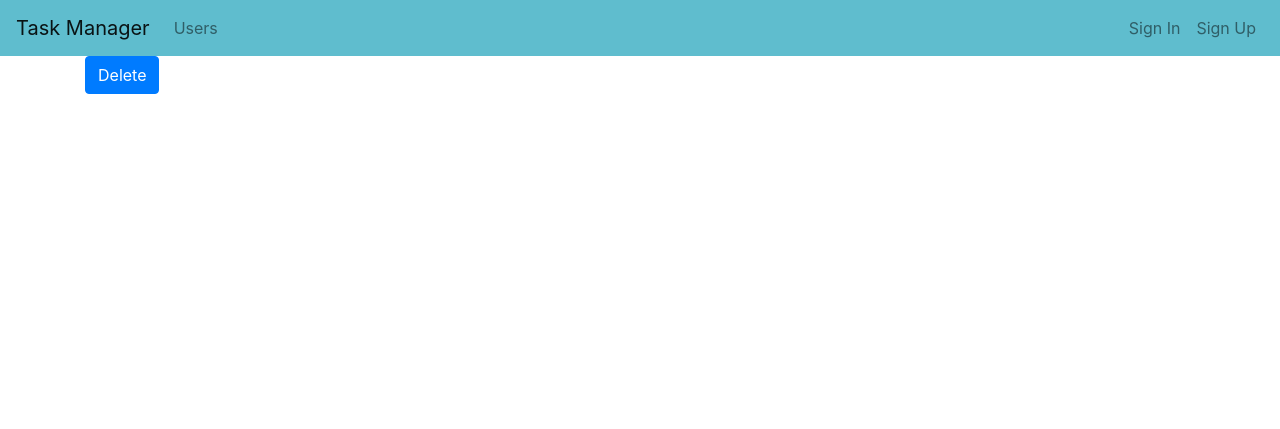
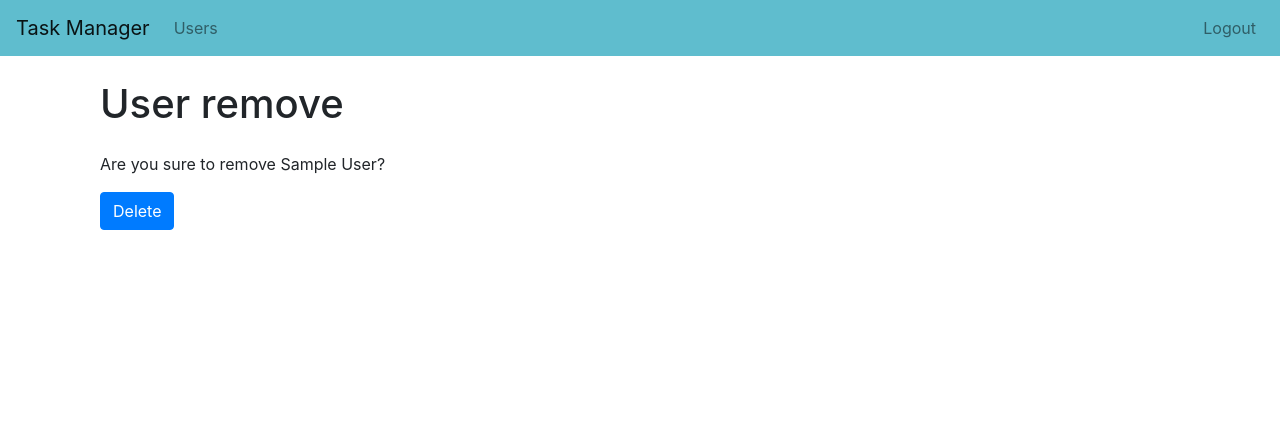
Before and after one commit to jespy666/python-project-52, a Django app: page /users/1/delete/ in a window 1280 px wide. Shown: the top 429 px of the page. Run offline with Django 4.2, Linux system fonts and the light colour scheme; tables that the repository leaves empty hold one stand-in row (values such as "Sample post"); some libraries are stand-ins or nearby versions.

Commit message:
add flashes

```diff
--- a/task_manager/settings.py
+++ b/task_manager/settings.py
@@ -100,6 +100,8 @@ DATABASES = {
 # https://docs.djangoproject.com/en/4.2/ref/settings/#auth-password-validators
 AUTH_USER_MODEL = 'users.User'
 
+LOGIN_REDIRECT_URL = 'home'
+
 AUTHENTICATION_BACKENDS = [
     'django.contrib.auth.backends.ModelBackend',
 ]
--- a/task_manager/templates/base.html
+++ b/task_manager/templates/base.html
@@ -13,6 +13,7 @@
         {% include 'navbar.html' %}
     </header>
     <main class="container wrapper flex-grow-1">
+        {% bootstrap_messages %}
         {% block content %}
         {% endblock %}
     </main>
--- a/task_manager/templates/navbar.html
+++ b/task_manager/templates/navbar.html
@@ -12,12 +12,18 @@
             </li>
         </ul>
         <ul class="navbar-nav">
+            {% if not user.is_authenticated %}
             <li class="nav-item">
               <a class="nav-link" href="{% url 'login' %}">{% translate 'Sign In' %}</a>
             </li>
             <li class="nav-item">
               <a class="nav-link" href="{% url 'create' %}">{% translate 'Sign Up' %}</a>
             </li>
+            {% else %}
+            <li class="nav-item">
+              <a class="nav-link" href="{% url 'logout' %}">{% translate 'Logout' %}</a>
+            </li>
+            {% endif %}
         </ul>
     </div>
 </nav>
--- a/task_manager/templates/users/delete.html
+++ b/task_manager/templates/users/delete.html
@@ -4,8 +4,12 @@
 {% load i18n %}
 
 {% block content %}
-<form method="post">
-    {% csrf_token %}
-    <input class="btn btn-primary" type="submit" value="{% translate 'Delete' %}">
-</form>
+<div class="container wrapper flex-grow-1">
+    <h1 class="my-4">{% translate 'User remove' %}</h1>
+    <p>{% translate 'Are you sure to remove' %} {{ user }}?</p>
+    <form method="post">
+        {% csrf_token %}
+        <input class="btn btn-primary" type="submit" value="{% translate 'Delete' %}">
+    </form>
+</div>
 {% endblock %}
--- a/task_manager/users/views.py
+++ b/task_manager/users/views.py
@@ -1,7 +1,10 @@
+from django.contrib import messages
 from django.urls import reverse_lazy
 from .models import User
 from django.views.generic import ListView, CreateView, UpdateView, DeleteView
 from .forms import CustomUserCreateForm
+from django.contrib.messages.views import SuccessMessageMixin
+from django.contrib.auth.mixins import UserPassesTestMixin
 
 
 class UserListView(ListView):
@@ -10,21 +13,41 @@ class UserListView(ListView):
     context_object_name = 'users'
 
 
-class UserCreateView(CreateView):
+class UserCreateView(SuccessMessageMixin, CreateView):
     model = User
     form_class = CustomUserCreateForm
     success_url = reverse_lazy('login')
     template_name = 'users/create.html'
+    success_message = 'User created successfully'
 
 
-class UserUpdateView(UpdateView):
+class UserUpdateView(SuccessMessageMixin, UserPassesTestMixin, UpdateView):
     model = User
     form_class = CustomUserCreateForm
-    success_url = reverse_lazy('login')
+    success_url = reverse_lazy('users')
     template_name = 'users/create.html'
+    success_message = 'User successfully updated'
+
+    def get_object(self, queryset=None):
+
+        return self.request.user
+
+    def test_func(self):
+        user = self.get_object()
+        print(user)
+        print(self.request.user)
+        if self.request.user == user:
+            return True
+        else:
+            messages.error(
+                self.request,
+                'You do not have permission to change another user'
+            )
+            return False
 
 
-class UserDeleteView(DeleteView):
+class UserDeleteView(SuccessMessageMixin, DeleteView):
     model = User
     template_name = 'users/delete.html'
     success_url = reverse_lazy('users')
+    success_message = 'User successfully removed'
```
Also changed, not shown: task_manager/views.py (+12 -4 lines).
